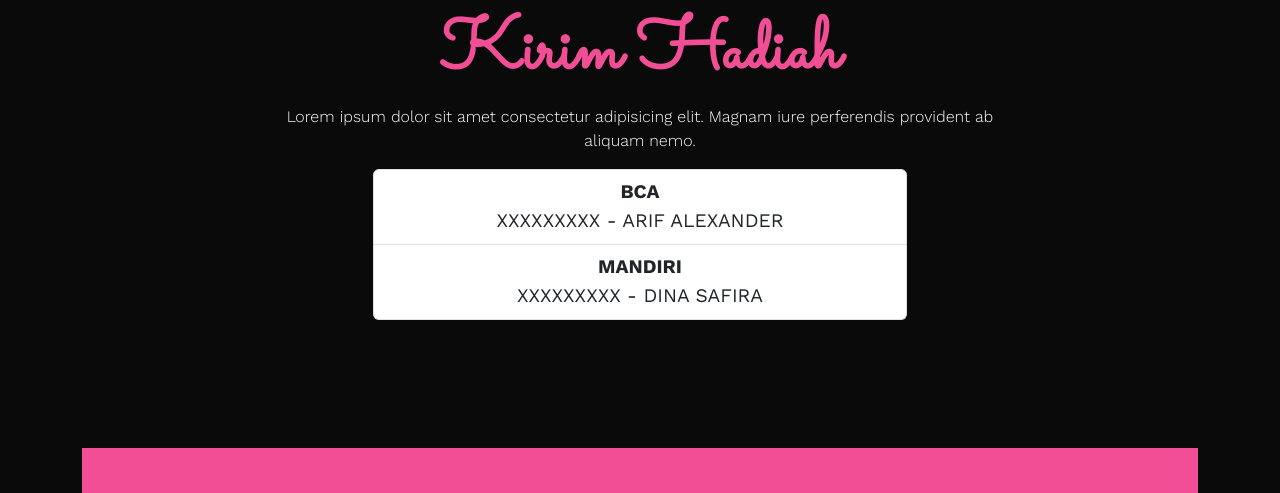
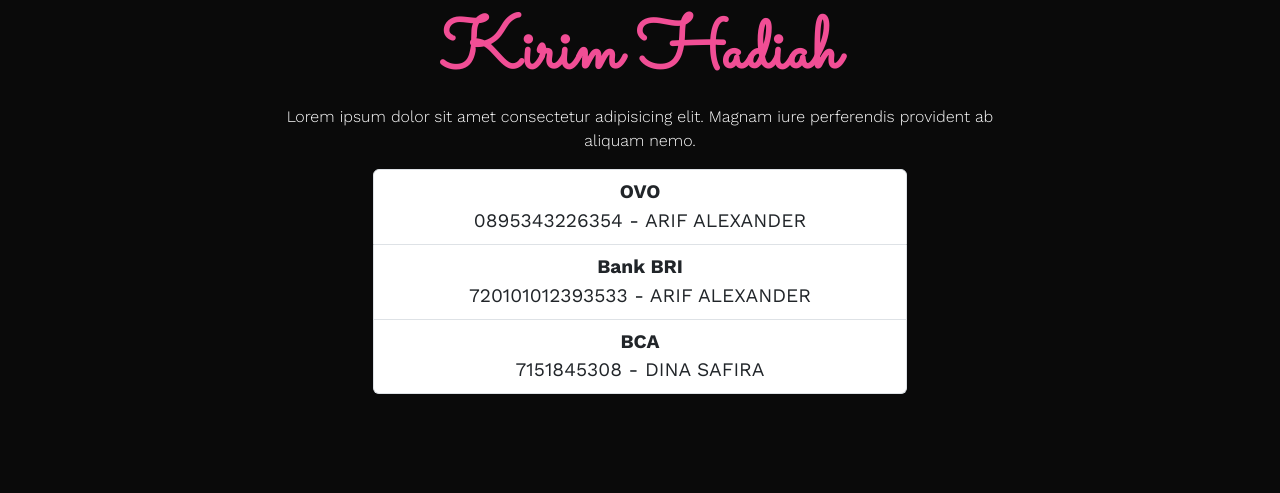
Before and after one commit to itsmebroarif/anf-Wedding, a plain HTML site: page index.html in a window 1280 px wide. Shown: the part 5818-6311 px from the top of the page. Drawn offline with nearby package versions, Linux system fonts and the light colour scheme; some packages are replaced by stand-ins of ours; a script that the page names is missing.

Commit message:
Ganti Nomor Kode Transfer

```diff
--- a/index.html
+++ b/index.html
@@ -329,12 +329,16 @@
         <div class="col-md-6">
           <ul class="list-group">
             <li class="list-group-item">
-              <div class="fw-bold">BCA</div>
-              XXXXXXXXX - ARIF ALEXANDER
+              <div class="fw-bold">OVO</div>
+              0895343226354 - ARIF ALEXANDER
             </li>
             <li class="list-group-item">
-              <div class="fw-bold">MANDIRI</div>
-              XXXXXXXXX - DINA SAFIRA
+              <div class="fw-bold">Bank BRI</div>
+              720101012393533 - ARIF ALEXANDER
+            </li>
+            <li class="list-group-item">
+              <div class="fw-bold">BCA</div>
+              7151845308 - DINA SAFIRA
             </li>
           </ul>
         </div>
```
